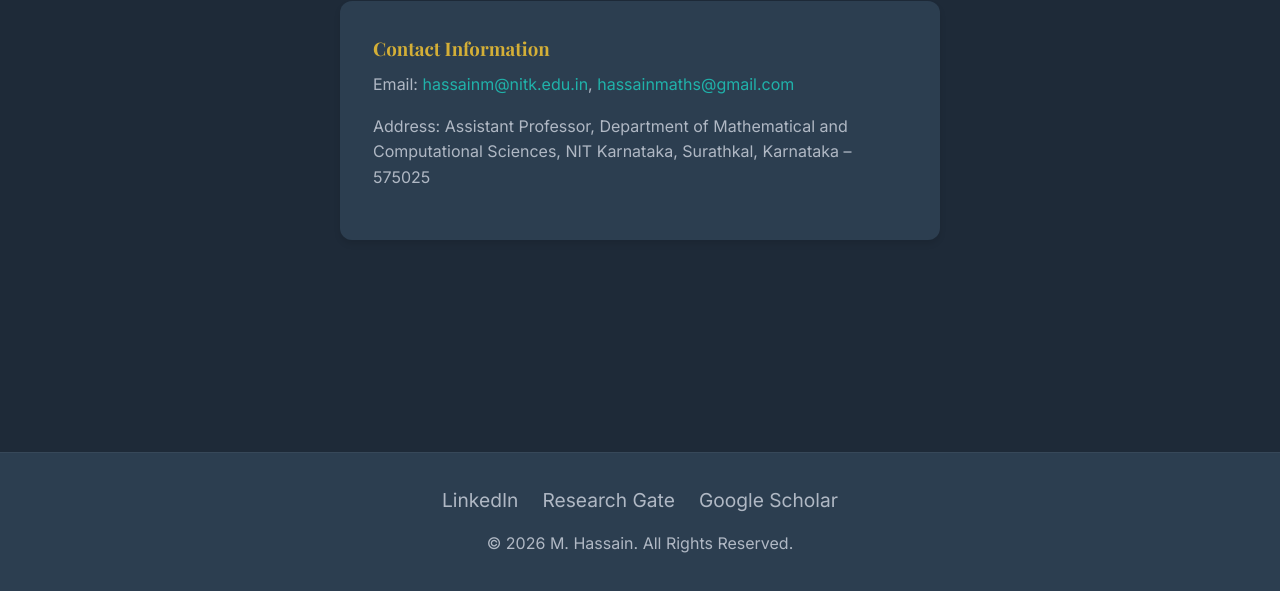
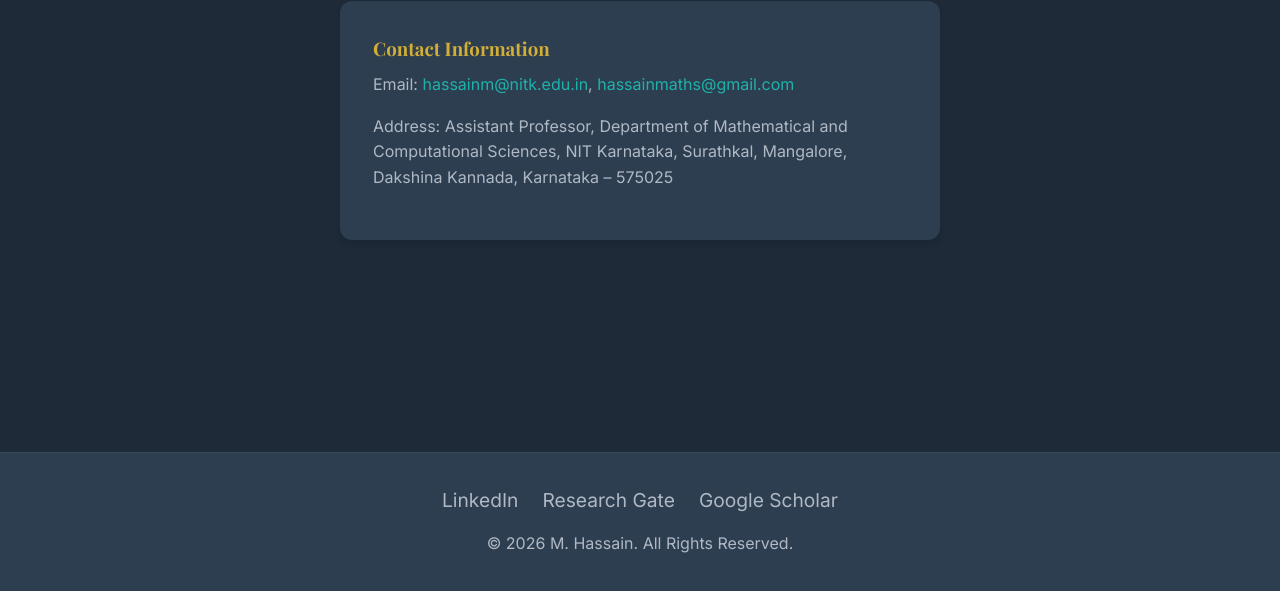
Before and after one commit to m-hassain/m-hassain.github.io, a plain HTML site: page contact.html in a window 1280 px wide. Shown: the part 195-786 px from the top of the page. Drawn offline with nearby package versions, Linux system fonts and the light colour scheme.

Commit message:
Update contact.html

```diff
--- a/contact.html
+++ b/contact.html
@@ -21,7 +21,7 @@
                         style="color: var(--accent-teal);">hassainm@nitk.edu.in</a>, <a
                         href="mailto:hassainmaths@gmail.com"
                         style="color: var(--accent-teal);">hassainmaths@gmail.com</a></p>
-                <p>Address: Assistant Professor, Department of Mathematical and Computational Sciences, NIT Karnataka, Surathkal, Karnataka – 575025
+                <p>Address: Assistant Professor, Department of Mathematical and Computational Sciences, NIT Karnataka, Surathkal, Mangalore, Dakshina Kannada, Karnataka – 575025
                 </p>
             </div>
         </div>
```
